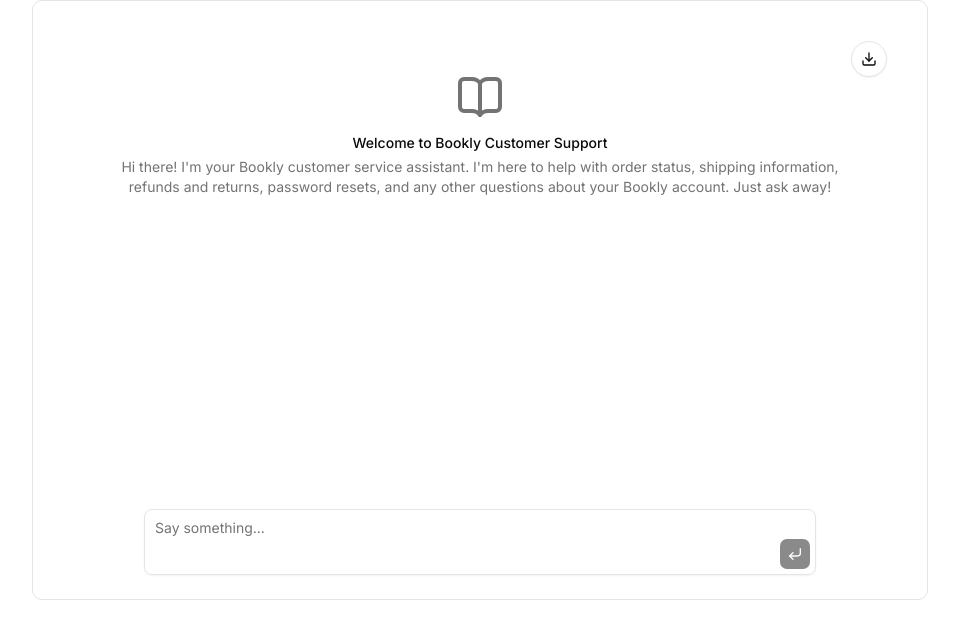
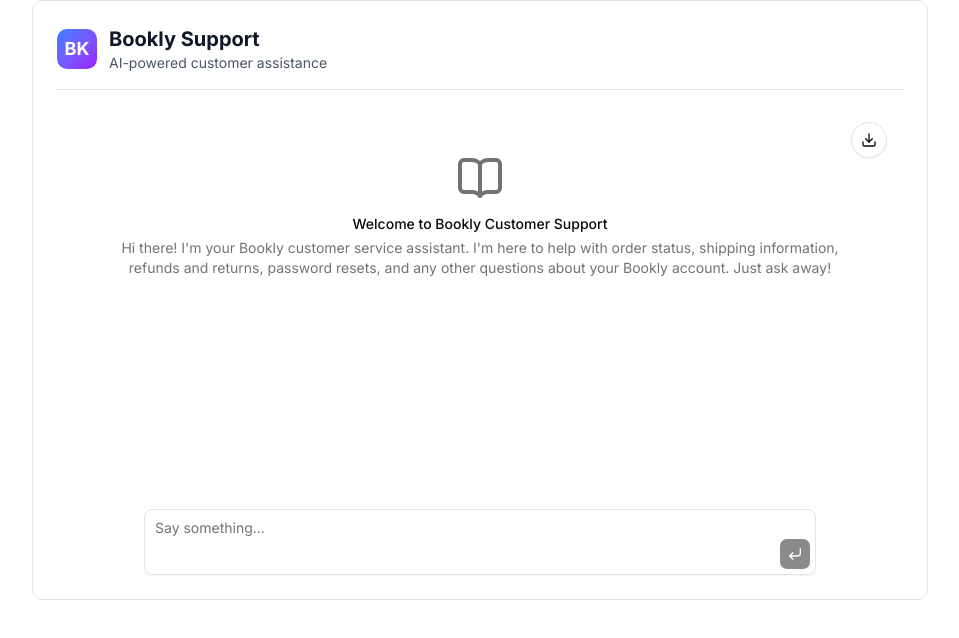
Before and after one commit to piersanderson-design/bookly-frontend, a Next.js app: page / in a window 1280 px wide. Shown: the top 638 px of the page, without its empty margins (160-1119 px from the left). Built offline with nearby package versions, Linux system fonts and the light colour scheme.

Commit message:
add header and logo to chat page

```diff
--- a/app/page.tsx
+++ b/app/page.tsx
@@ -36,6 +36,25 @@
   return (
     <div className="max-w-4xl mx-auto p-6 relative size-full rounded-lg border h-[600px]">
       <div className="flex flex-col h-full">
+        {/* Header Section */}
+        <div className="flex items-center gap-3 pb-4 border-b mb-4">
+          {/* Logo Placeholder */}
+          <div className="w-10 h-10 bg-gradient-to-br from-blue-500 to-purple-600 rounded-lg flex items-center justify-center text-white font-bold text-lg">
+            {/* Replace with: <img src="/logo.png" alt="Logo" className="w-10 h-10" /> */}
+            BK
+          </div>
+
+          {/* Header Text */}
+          <div>
+            <h1 className="text-xl font-bold text-gray-900 dark:text-white">
+              Bookly Support
+            </h1>
+            <p className="text-sm text-gray-600 dark:text-gray-300">
+              AI-powered customer assistance
+            </p>
+          </div>
+        </div>
+
         <Conversation>
           <ConversationContent>
             {messages.length === 0 ? (
@@ -58,10 +77,8 @@
                             </MessageResponse>
                           );
                         case "step-start":
-                           // Don't render step markers
                           return null;
                         default:
-                           // Handle tool parts
                           const toolPart = part as any;
                           if (toolPart.state === "output-available" && toolPart.output) {
                             return (
@@ -78,7 +95,6 @@
                               </div>
                             );
                           }
-                           // Don't render tool parts that aren't complete yet
                           return null;
                       }
                     })}
```
Lines whose indentation alone changed are shown as unchanged.
